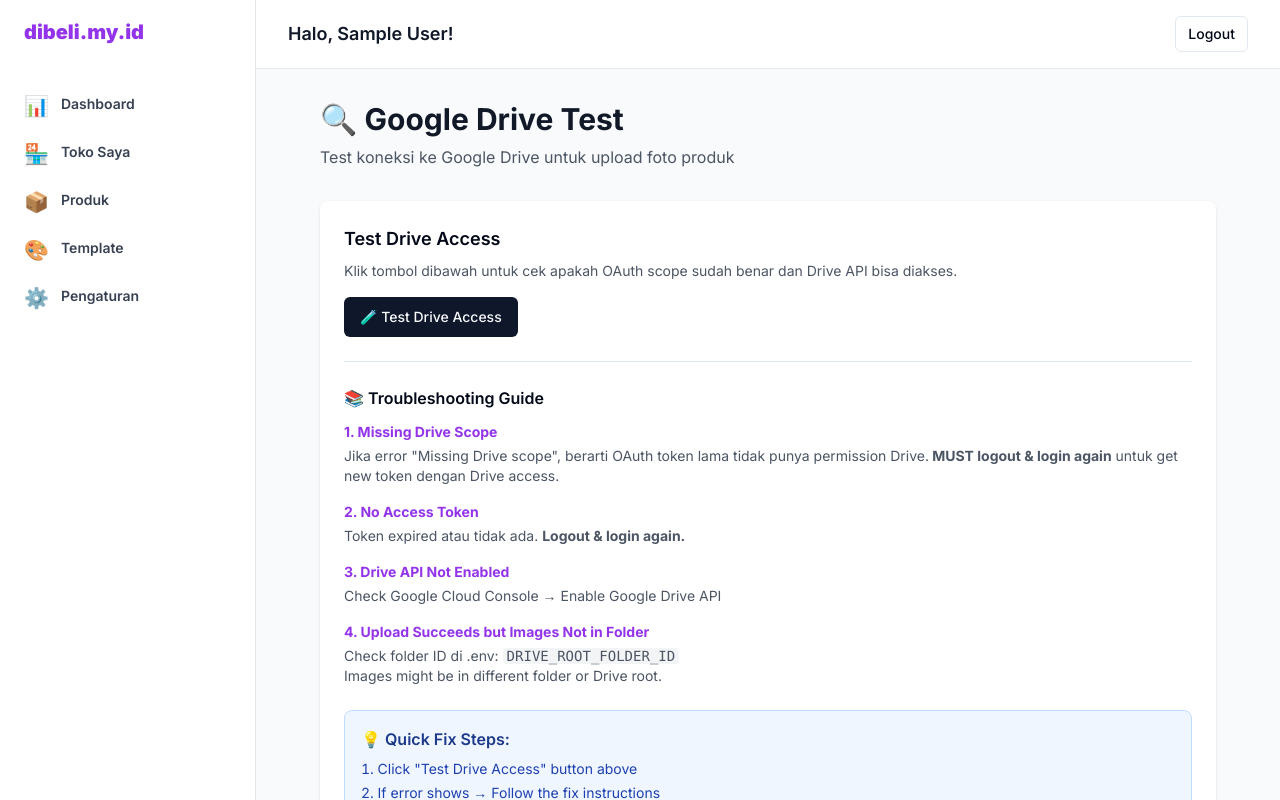
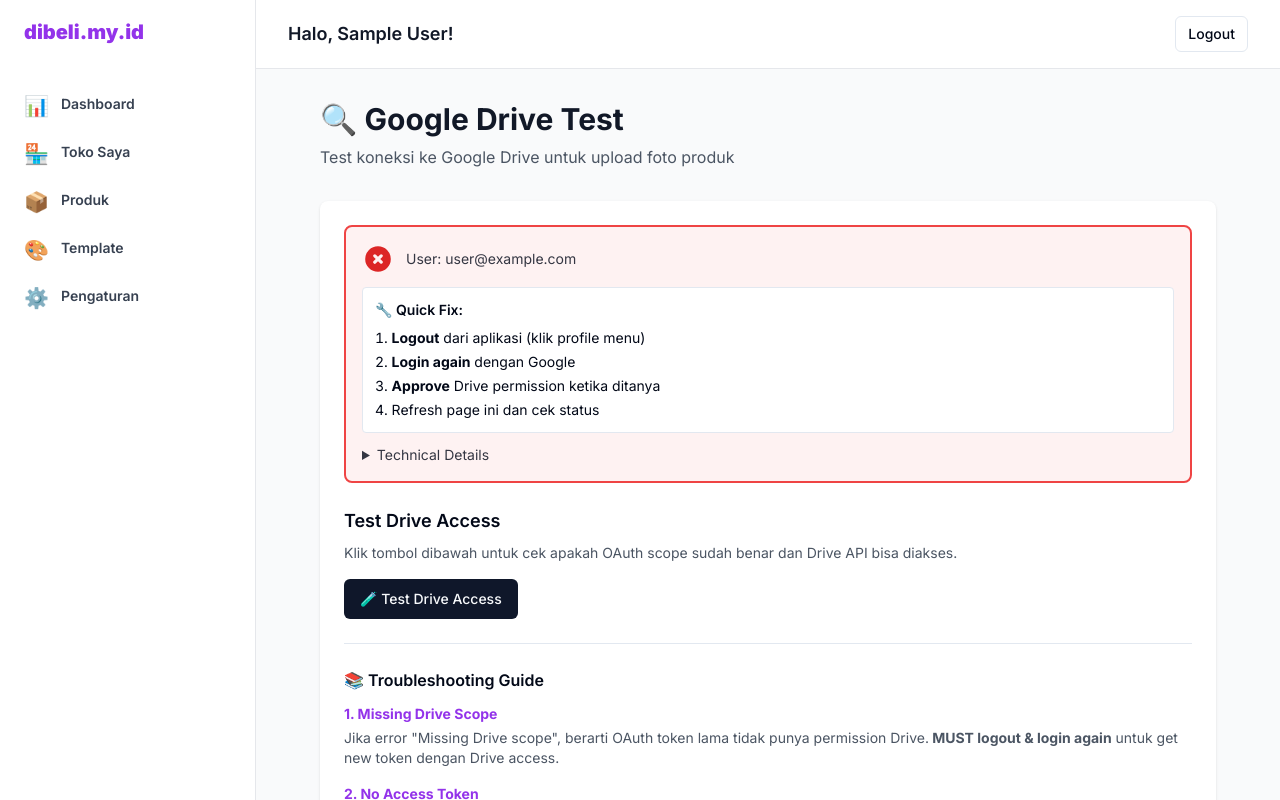
Before and after one commit to pendtiumpraz/dibeli-platform, a Next.js app: page /dashboard/drive-test in a window 1280 px wide. Shown: the top 800 px of the page. Built offline with nearby package versions, Linux system fonts and the light colour scheme; no server answers; the database is empty; sample sign-in values are in the browser's storage.

Commit message:
Add auto Drive status check on diagnostic page

```diff
--- a/src/app/(dashboard)/dashboard/drive-test/page.tsx
+++ b/src/app/(dashboard)/dashboard/drive-test/page.tsx
@@ -6,6 +6,24 @@ import { Button } from '@/components/ui/button'
 export default function DriveTestPage() {
   const [testing, setTesting] = useState(false)
   const [result, setResult] = useState<any>(null)
+  const [status, setStatus] = useState<any>(null)
+  const [loadingStatus, setLoadingStatus] = useState(true)
+
+  const loadStatus = async () => {
+    try {
+      const res = await fetch('/api/drive-status')
+      const data = await res.json()
+      setStatus(data)
+    } catch (error) {
+      console.error('Failed to load status:', error)
+    } finally {
+      setLoadingStatus(false)
+    }
+  }
+
+  useState(() => {
+    loadStatus()
+  })
 
   const testDrive = async () => {
     setTesting(true)
@@ -32,6 +50,50 @@ export default function DriveTestPage() {
       </div>
 
       <div className="bg-white shadow rounded-lg p-6 space-y-6">
+        {/* Quick Status */}
+        {!loadingStatus && status && (
+          <div className={`p-4 rounded-lg border-2 ${
+            status.status === 'READY'
+              ? 'bg-green-50 border-green-500'
+              : 'bg-red-50 border-red-500'
+          }`}>
+            <div className="flex items-center gap-3">
+              {status.status === 'READY' ? (
+                <svg className="w-8 h-8 text-green-600" fill="currentColor" viewBox="0 0 20 20">
+                  <path fillRule="evenodd" d="M10 18a8 8 0 100-16 8 8 0 000 16zm3.707-9.293a1 1 0 00-1.414-1.414L9 10.586 7.707 9.293a1 1 0 00-1.414 1.414l2 2a1 1 0 001.414 0l4-4z" clipRule="evenodd" />
+                </svg>
+              ) : (
+                <svg className="w-8 h-8 text-red-600" fill="currentColor" viewBox="0 0 20 20">
+                  <path fillRule="evenodd" d="M10 18a8 8 0 100-16 8 8 0 000 16zM8.707 7.293a1 1 0 00-1.414 1.414L8.586 10l-1.293 1.293a1 1 0 101.414 1.414L10 11.414l1.293 1.293a1 1 0 001.414-1.414L11.414 10l1.293-1.293a1 1 0 00-1.414-1.414L10 8.586 8.707 7.293z" clipRule="evenodd" />
+                </svg>
+              )}
+              <div className="flex-1">
+                <div className="font-bold text-lg">{status.message}</div>
+                {status.user && <div className="text-sm opacity-80">User: {status.user}</div>}
+              </div>
+            </div>
+
+            {status.status !== 'READY' && (
+              <div className="mt-3 p-3 bg-white rounded border">
+                <p className="font-semibold text-sm mb-2">🔧 Quick Fix:</p>
+                <ol className="list-decimal list-inside text-sm space-y-1">
+                  <li><strong>Logout</strong> dari aplikasi (klik profile menu)</li>
+                  <li><strong>Login again</strong> dengan Google</li>
+                  <li><strong>Approve</strong> Drive permission ketika ditanya</li>
+                  <li>Refresh page ini dan cek status</li>
+                </ol>
+              </div>
+            )}
+
+            <details className="mt-3">
+              <summary className="cursor-pointer text-sm opacity-80">Technical Details</summary>
+              <pre className="mt-2 text-xs bg-white p-2 rounded border overflow-x-auto">
+{JSON.stringify(status, null, 2)}
+              </pre>
+            </details>
+          </div>
+        )}
+
         <div>
           <h2 className="text-lg font-semibold mb-2">Test Drive Access</h2>
           <p className="text-sm text-gray-600 mb-4">
--- /dev/null
+++ b/src/app/api/drive-status/route.ts
@@ -0,0 +1,72 @@
+import { NextResponse } from 'next/server'
+import { getServerSession } from 'next-auth'
+import { authOptions } from '@/lib/auth'
+import { prisma } from '@/lib/prisma'
+
+export async function GET() {
+  try {
+    const session = await getServerSession(authOptions)
+
+    if (!session?.user) {
+      return NextResponse.json({
+        authenticated: false,
+        error: 'Not logged in'
+      })
+    }
+
+    // Check account in database
+    const account = await prisma.account.findFirst({
+      where: {
+        userId: session.user.id,
+        provider: 'google',
+      },
+      select: {
+        access_token: true,
+        refresh_token: true,
+        scope: true,
+        expires_at: true,
+      }
+    })
+
+    if (!account) {
+      return NextResponse.json({
+        authenticated: true,
+        hasAccount: false,
+        error: 'No Google account linked',
+        fix: 'Logout and login again with Google',
+        user: session.user.email,
+      })
+    }
+
+    const now = Date.now() / 1000
+    const tokenExpired = account.expires_at && account.expires_at < now
+
+    const hasDriveScope = account.scope?.includes('drive.file') || false
+
+    return NextResponse.json({
+      authenticated: true,
+      hasAccount: true,
+      hasAccessToken: !!account.access_token,
+      hasRefreshToken: !!account.refresh_token,
+      tokenExpired,
+      scope: account.scope,
+      hasDriveScope,
+      expiresAt: account.expires_at,
+      user: session.user.email,
+      status: hasDriveScope && account.access_token && !tokenExpired ? 'READY' : 'NEEDS_REAUTH',
+      message: hasDriveScope && account.access_token && !tokenExpired
+        ? '✅ Drive ready to use'
+        : tokenExpired
+        ? '⚠️ Token expired - Logout and login again'
+        : !hasDriveScope
+        ? '❌ Missing Drive scope - Logout and login again'
+        : '❌ No access token - Logout and login again',
+    })
+  } catch (error) {
+    console.error('Drive status check error:', error)
+    return NextResponse.json({
+      error: 'Failed to check status',
+      details: error instanceof Error ? error.message : 'Unknown error'
+    }, { status: 500 })
+  }
+}
```
